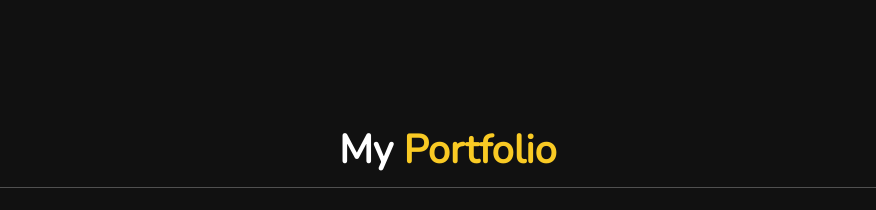
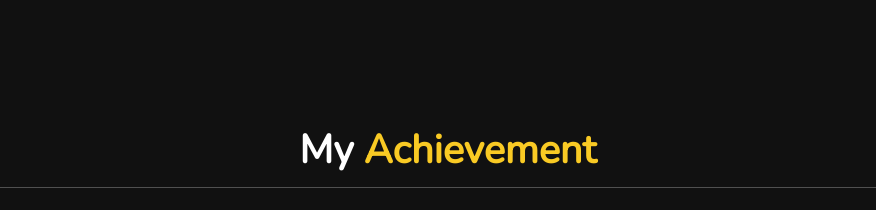
Before and after one commit to raisatwik4/MyPortfolio, a website: page index.html in a window 1280 px wide. Shown: the part 2440-2650 px from the top of the page, without its empty margins (346-1222 px from the left). Drawn offline with nearby package versions, Linux system fonts and the light colour scheme; a web font is replaced by a local one.

Commit message:
Update index.html

```diff
--- a/index.html
+++ b/index.html
@@ -89,7 +89,7 @@
 
    <!--protfoilio section starts-->
    <section class="portfolio"  id="portfolio">
-      <h1 class="heading">My<span> Portfolio</span></h1>
+      <h1 class="heading">My<span> Achievement</span></h1>
       <div class="box-container">
          <div class="name">
          <div class="box">
```
